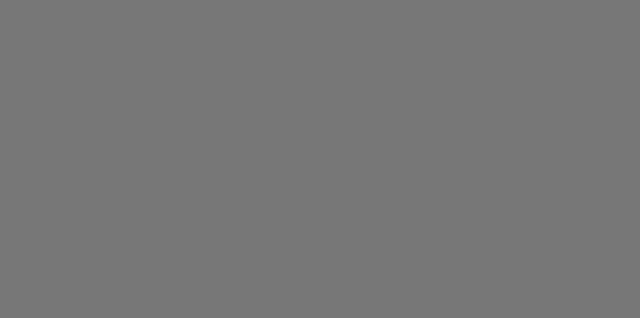
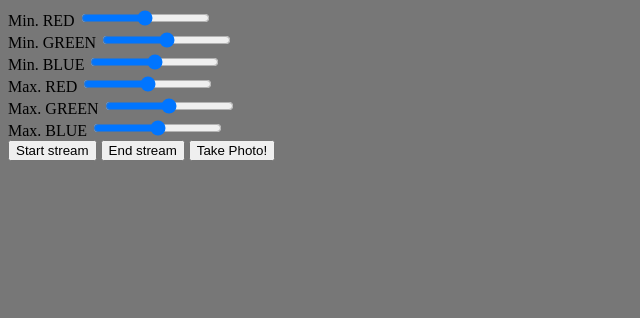
Before and after one commit to evblance/pjs-webcam-photo-snapper, a website: page index.html in a window 1280 px wide. Shown: the whole page, without its empty margins (0-640 px from the left). Drawn offline with Linux system fonts and the light colour scheme.

Commit message:
Create interface structure in markup
- Add sliders for colour control
- Add buttons to start and stop stream
- Add a button to take a photo
- Add a photoreel container with a set of snapshot 'film'
- Add video and canvas elements for viewing webcam stream and modified video, respectively

```diff
--- a/index.html
+++ b/index.html
@@ -10,6 +10,59 @@
 </head>
 
 <body>
+  <div class="container">
+    <div class="controls">
+      <div class="sliders">
+        <div class="slider-wrapper">
+          <label class="slider-label">Min. RED</label>
+          <input id="redMinCtrl" class="slider" type="range">
+        </div>
+        <div class="slider-wrapper">
+          <label class="slider-label">Min. GREEN</label>
+          <input id="greenMinCtrl" class="slider" type="range">
+        </div>
+        <div class="slider-wrapper">
+          <label class="slider-label">Min. BLUE</label>
+          <input id="blueMinCtrl" class="slider" type="range">
+        </div>
+        <div class="slider-wrapper">
+          <label class="slider-label">Max. RED</label>
+          <input id="redMaxCtrl" class="slider" type="range">
+        </div>
+        <div class="slider-wrapper">
+          <label class="slider-label">Max. GREEN</label>
+          <input id="greenMaxCtrl" class="slider" type="range">
+        </div>
+        <div class="slider-wrapper">
+          <label class="slider-label">Max. BLUE</label>
+          <input id="blueMaxCtrl" class="slider" type="range">
+        </div>
+      </div>
+      <button id="startBtn" class="button" type="button">Start stream</button>
+      <button id="stopBtn" class="button" type="button">End stream</button>
+      <button id="photoBtn" class="button" type="button">Take Photo!</button>
+    </div>
+    <div class="photoreel-container">
+      <div class="snapshots">
+          <div class="snapshot"></div>
+          <div class="snapshot"></div>
+          <div class="snapshot"></div>
+          <div class="snapshot"></div>
+          <div class="snapshot"></div>
+          <div class="snapshot"></div>
+          <div class="snapshot"></div>
+          <div class="snapshot"></div>
+          <div class="snapshot"></div>
+          <div class="snapshot"></div>
+          <div class="snapshot"></div>
+          <div class="snapshot"></div>
+      </div>
+    </div>
+    <div class="output-container">
+      <video id="video" class="webcam-video" autoplay></video>
+      <canvas id="canvas" class="webcam-canvas"></canvas>
+    </div>
+  </div>
   <script src="./webcam-shooter.js"></script>
 </body>
 
```
